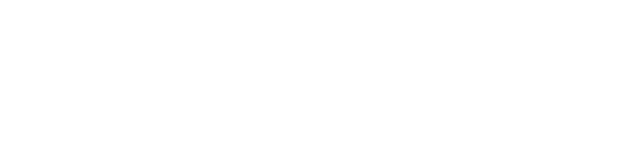
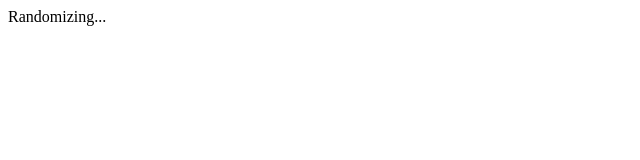
Before and after one commit to iggyvolz/episode7picker, a plain HTML site: page index.html in a window 1280 px wide. Shown: the whole page, without its empty margins (0-640 px from the left). Drawn offline with Linux system fonts and the light colour scheme.

Commit message:
Google Chrome doesn't like the /> syntax

```diff
--- a/index.html
+++ b/index.html
@@ -1,6 +1,6 @@
 <html>
 <head>
-  <script src="roleRandomizer.js" />
+  <script src="roleRandomizer.js"></script>
 </head>
 <body>
   <p id="roles">Randomizing...</p>
```
